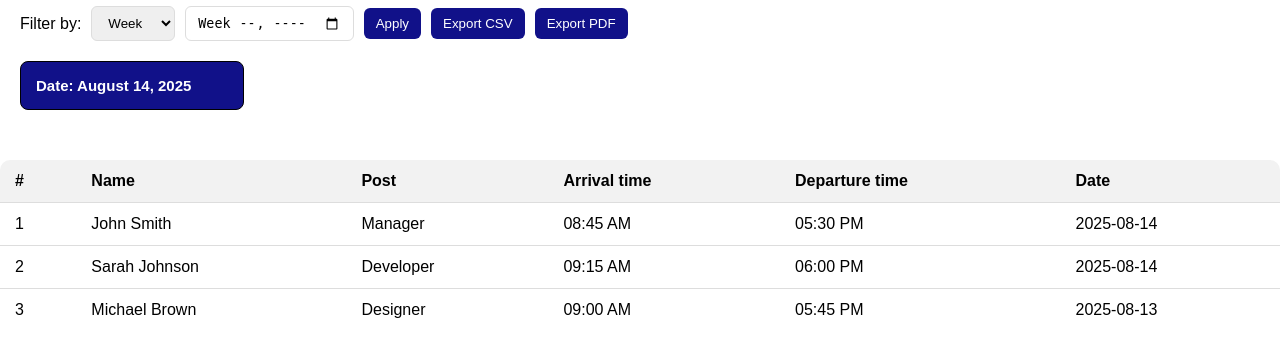
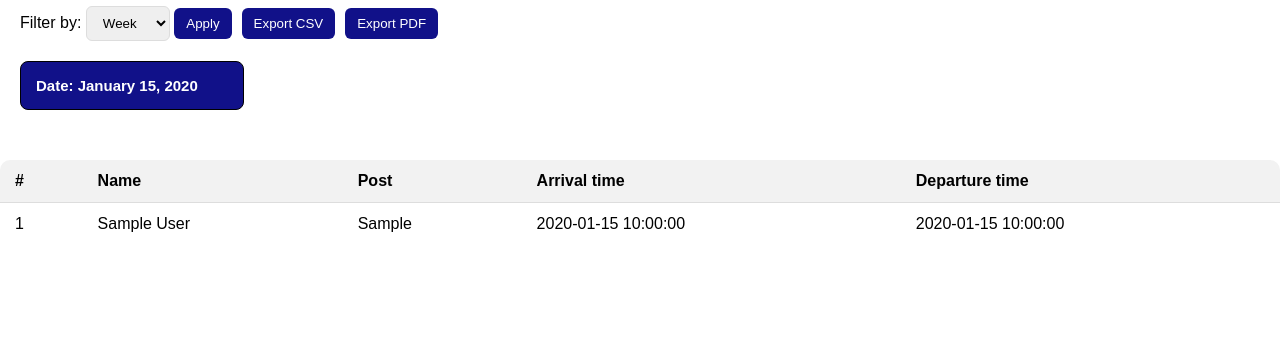
Before and after one commit to megane11/tagus-finger_print, a PHP site: page /presence.php in a window 1280 px wide. Shown: the part 114-471 px from the top of the page. Run offline with PHP 8.4, Linux system fonts and the light colour scheme; tables that the repository leaves empty or names only in its code hold one stand-in row (values such as "Sample post"); some libraries are stand-ins or nearby versions.

Commit message:
COMMIT 4

```diff
--- a/assets/js/presence.js
+++ b/assets/js/presence.js
@@ -29,23 +29,58 @@ document.getElementById("filterBtn").addEventListener("click", function () {
   });
 });
 
-// Export CSV
+// // Export CSV
+// document.getElementById("exportCSV").addEventListener("click", function () {
+//   let table = document.getElementById("presenceTable");
+//   let rows = Array.from(table.querySelectorAll("tr"));
+//   let csvContent = rows.map(row =>
+//     Array.from(row.querySelectorAll("th,td")).map(cell => `"${cell.innerText}"`).join(",")
+//   ).join("\n");
+//   let blob = new Blob([csvContent], { type: "text/csv;charset=utf-8;" });
+//   saveAs(blob, "presence.csv");
+// });
+
+// // Export PDF
+// document.getElementById("exportPDF").addEventListener("click", function () {
+//   const { jsPDF } = window.jspdf;
+//   let doc = new jsPDF();
+//   doc.text("Presence List", 10, 10);
+//   doc.autoTable({ html: "#presenceTable" });
+//   doc.save("presence.pdf");
+// });
+
+
+// Export CSV (all grouped tables)
 document.getElementById("exportCSV").addEventListener("click", function () {
-  let table = document.getElementById("presenceTable");
-  let rows = Array.from(table.querySelectorAll("tr"));
-  let csvContent = rows.map(row =>
-    Array.from(row.querySelectorAll("th,td")).map(cell => `"${cell.innerText}"`).join(",")
-  ).join("\n");
-  let blob = new Blob([csvContent], { type: "text/csv;charset=utf-8;" });
+  let tables = document.querySelectorAll(".presence-table");
+  let csvRows = [];
+
+  tables.forEach(table => {
+    let rows = Array.from(table.querySelectorAll("tr"));
+    rows.forEach(row => {
+      let cells = Array.from(row.querySelectorAll("th,td")).map(cell => `"${cell.innerText}"`);
+      csvRows.push(cells.join(","));
+    });
+    csvRows.push(""); // empty line between dates
+  });
+
+  let blob = new Blob([csvRows.join("\n")], { type: "text/csv;charset=utf-8;" });
   saveAs(blob, "presence.csv");
 });
 
-// Export PDF
+// Export PDF (all grouped tables)
 document.getElementById("exportPDF").addEventListener("click", function () {
   const { jsPDF } = window.jspdf;
   let doc = new jsPDF();
-  doc.text("Presence List", 10, 10);
-  doc.autoTable({ html: "#presenceTable" });
+
+  let yOffset = 10;
+  document.querySelectorAll(".presence-table").forEach((table, idx) => {
+    let dateLabel = table.previousElementSibling.innerText;
+    doc.text(dateLabel, 10, yOffset);
+    doc.autoTable({ html: table, startY: yOffset + 5 });
+    yOffset = doc.lastAutoTable.finalY + 10;
+  });
+
   doc.save("presence.pdf");
 });
 
--- a/presence.php
+++ b/presence.php
@@ -1,3 +1,40 @@
+<?php
+// Database connection
+$host = "localhost";
+$user = "root";
+$pass = "";
+$dbname = "employeepresence";
+
+$conn = new mysqli($host, $user, $pass, $dbname);
+
+if ($conn->connect_error) {
+    die("Connection failed: " . $conn->connect_error);
+}
+
+$filterType = $_GET['filterType'] ?? '';
+$filterValue = $_GET['filterValue'] ?? '';
+
+$sql = "SELECT e.employee_name, e.post, p.arrival_time, p.departure_time, p.date
+        FROM presence p
+        JOIN employees e ON p.employee_id = e.employee_id";
+
+if ($filterType === 'week' && $filterValue) {
+    $sql .= " WHERE YEARWEEK(date, 1) = YEARWEEK('$filterValue', 1)";
+} elseif ($filterType === 'month' && $filterValue) {
+    $sql .= " WHERE DATE_FORMAT(date, '%Y-%m') = '$filterValue'";
+}
+
+$sql .= " ORDER BY date DESC, arrival_time ASC";
+$result = $conn->query($sql);
+
+// Group data by date
+$groupedData = [];
+if ($result && $result->num_rows > 0) {
+    while ($row = $result->fetch_assoc()) {
+        $groupedData[$row['date']][] = $row;
+    }
+}
+?>
 <!DOCTYPE html>
 <html lang="en">
 <head>
@@ -6,8 +43,8 @@
   <title>PRESENCE LIST</title>
   <link rel="stylesheet" href="assets/css/style1.css">
 </head>
+<body>
 
-<body>
 <nav class="nav">
   <div class="logo-container">
     <a class="navbar-brand" href="#">
@@ -26,68 +63,60 @@
   </div>
 </nav>
 
-  <!-- Filter Controls -->
 <div class="controls">
+  <form method="GET">
     <label for="filterType">Filter by:</label>
-    <select id="filterType">
-      <option value="week">Week</option>
-      <option value="month">Month</option>
+    <select id="filterType" name="filterType">
+      <option value="week" <?= ($filterType == 'week') ? 'selected' : '' ?>>Week</option>
+      <option value="month" <?= ($filterType == 'month') ? 'selected' : '' ?>>Month</option>
     </select>
 
-    <input type="week" id="weekPicker">
-    <input type="month" id="monthPicker" style="display:none;">
-    <button id="filterBtn">Apply</button>
+    <input type="week" id="weekPicker" name="filterValue" style="<?= ($filterType != 'week') ? 'display:none;' : '' ?>" value="<?= ($filterType == 'week') ? $filterValue : '' ?>">
+    <input type="month" id="monthPicker" name="filterValue" style="<?= ($filterType != 'month') ? 'display:none;' : '' ?>" value="<?= ($filterType == 'month') ? $filterValue : '' ?>">
+
+    <button type="submit">Apply</button>
+  </form>
 
   <button id="exportCSV">Export CSV</button>
   <button id="exportPDF">Export PDF</button>
 </div>
 
-  <div class="date1">Date: August 14, 2025</div>
-
-  <table class="table" id="presenceTable">
+<?php if (!empty($groupedData)): ?>
+  <?php foreach ($groupedData as $date => $rows): ?>
+    <div class="date1">Date: <?= htmlspecialchars(date('F d, Y', strtotime($date))) ?></div>
+    <table class="table presence-table">
       <thead>
         <tr>
-        <th scope="col">#</th>
-        <th scope="col">Name</th>
-        <th scope="col">Post</th>
-        <th scope="col">Arrival time</th>
-        <th scope="col">Departure time</th>
-        <th scope="col">Date</th>
+          <th>#</th>
+          <th>Name</th>
+          <th>Post</th>
+          <th>Arrival time</th>
+          <th>Departure time</th>
         </tr>
       </thead>
-    <tbody class="table-body">
+      <tbody>
+        <?php $count = 1; ?>
+        <?php foreach ($rows as $row): ?>
           <tr>
-        <td>1</td>
-        <td>John Smith</td>
-        <td>Manager</td>
-        <td>08:45 AM</td>
-        <td>05:30 PM</td>
-        <td>2025-08-14</td>
+            <td><?= $count++ ?></td>
+            <td><?= htmlspecialchars($row['employee_name']) ?></td>
+            <td><?= htmlspecialchars($row['post']) ?></td>
+            <td><?= htmlspecialchars($row['arrival_time']) ?></td>
+            <td><?= htmlspecialchars($row['departure_time']) ?></td>
           </tr>
-      <tr>
-        <td>2</td>
-        <td>Sarah Johnson</td>
-        <td>Developer</td>
-        <td>09:15 AM</td>
-        <td>06:00 PM</td>
-        <td>2025-08-14</td>
-      </tr>
-      <tr>
-        <td>3</td>
-        <td>Michael Brown</td>
-        <td>Designer</td>
-        <td>09:00 AM</td>
-        <td>05:45 PM</td>
-        <td>2025-08-13</td>
-      </tr>
+        <?php endforeach; ?>
       </tbody>
     </table>
+  <?php endforeach; ?>
+<?php else: ?>
+  <p>No records found</p>
+<?php endif; ?>
 
 <!-- Libraries -->
 <script src="https://cdnjs.cloudflare.com/ajax/libs/FileSaver.js/2.0.5/FileSaver.min.js"></script>
 <script src="https://cdnjs.cloudflare.com/ajax/libs/jspdf/2.5.1/jspdf.umd.min.js"></script>
 <script src="https://cdnjs.cloudflare.com/ajax/libs/jspdf-autotable/3.5.25/jspdf.plugin.autotable.min.js"></script>
-
 <script src="assets/js/presence.js"></script>
 </body>
 </html>
+<?php $conn->close(); ?>
```
Lines whose indentation alone changed are shown as unchanged.
